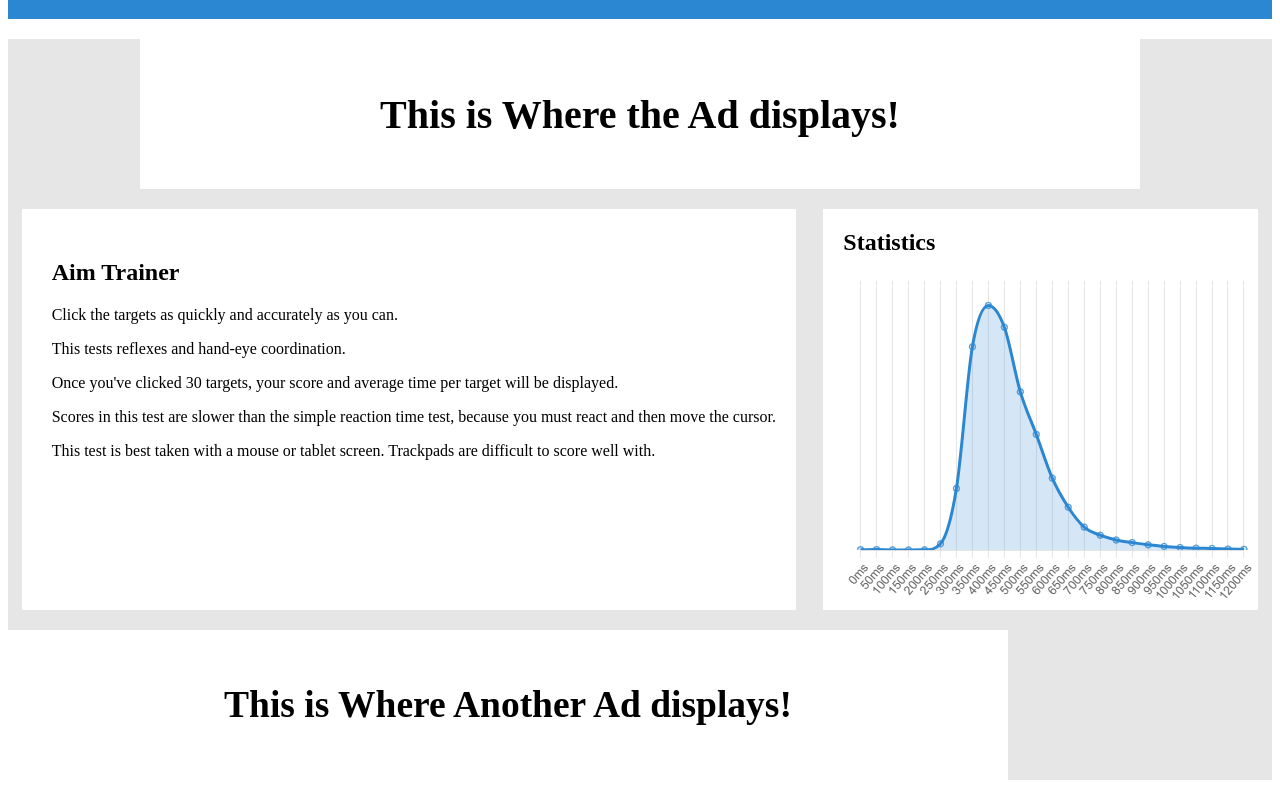
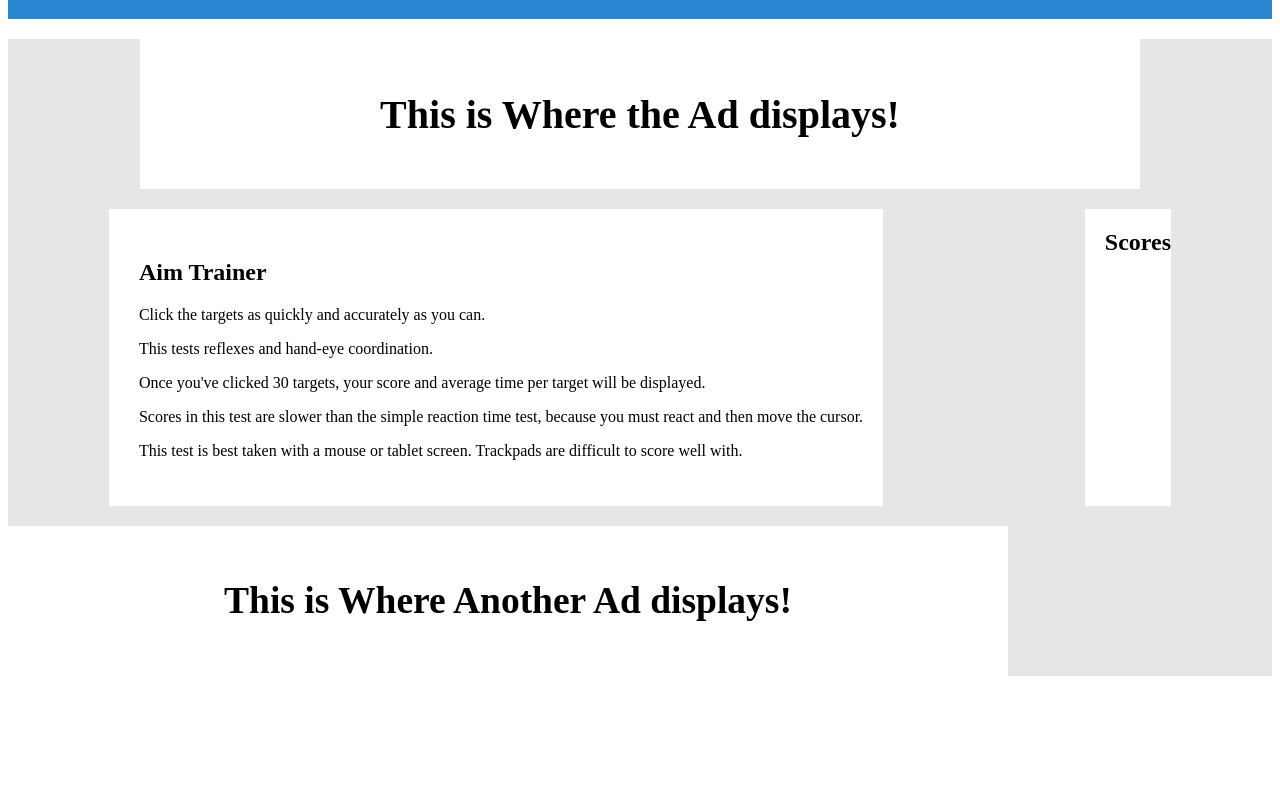
Before and after one commit to Kamalags24/human-bench, a Vue app: page / in a window 1280 px wide. Shown: the part 540-1340 px from the top of the page. After the commit the page ends 1236 px from the top, so only its background shows below. Built offline with nearby package versions, Linux system fonts and the light colour scheme.

Commit message:
stockage et affichage des scores

```diff
--- a/src/App.vue
+++ b/src/App.vue
@@ -2,6 +2,14 @@
 import { RouterLink, RouterView } from "vue-router";
 import gameArea from "@/components/gameArea.vue";
 import information from "@/components/information.vue";
+import { ref } from "vue";
+
+const scores = ref([])
+
+function sendScores(score){
+  scores.value = score
+  console.log(scores.value);
+}
 </script>
 
 <template>
@@ -17,8 +25,9 @@ import information from "@/components/information.vue";
       </div>
     </nav>
   </div>
-  <gameArea />
-  <information />
+
+  <gameArea  @update-score="sendScores"/>
+  <information :scores = "scores"/>
   <RouterView />
 </template>
 
--- a/src/components/gameArea.vue
+++ b/src/components/gameArea.vue
@@ -2,6 +2,7 @@
 import trainerArea from "./trainerArea.vue";
 import remaining from "./remaining.vue";
 import { ref } from "vue";
+const emit = defineEmits (['updateScore'])
 
 const Start = ref(true);
 const Game = ref(false);
@@ -15,6 +16,7 @@ const numClicks = ref(5);
 let width = ref(50);
 let height = ref(50);
 let lon = ref ()
+let allScores = ref ([])
 let  couleurs= ['#FF5733', '#33FF57', '#3357FF', '#F833FF', '#33FFF8',
 '#FFFF33', '#FF33F8', '#33FFFB', '#FF8333', '#33FF83',
 '#3373FF', '#F883FF', '#3383FF', '#FF3383', '#83FF33',
@@ -66,11 +68,14 @@ function timer() {
   // console.log(second.value);
   let timeout = setTimeout(timer, 1);
   if (count.value === 0 && second.value !== 0) {
+    stockerScore()
+    console.log(allScores.value);
     clearTimeout(timeout);
 
-    console.log("Le temps passé est : ", second.value);
   }
+
 }
+
 
 
 
@@ -86,6 +91,11 @@ function timer() {
     // console.log(element);
 
    }
+
+   function stockerScore() {
+    allScores.value.push(second.value); // Ajoutez le score actuel au tableau des scores
+    emit('updateScore', allScores.value)
+}
 
 
 </script>
--- a/src/components/information.vue
+++ b/src/components/information.vue
@@ -1,3 +1,25 @@
+<script setup>
+import { ref, onMounted, watch } from 'vue';
+
+
+const myScores = ref([])
+
+const props = defineProps({
+  scores : {
+    type:Array,
+  }
+})
+
+
+watch(()=>props.scores,(score)=>{
+  myScores.value = score
+  console.log(myScores.value);
+})
+
+
+</script>
+
+
 <template>
   <div class="container">
     <div class="second-container">
@@ -12,9 +34,14 @@
           <p>Scores in this test are slower than the simple reaction time test, because you must react and then move the cursor.</p>
           <p>This test is best taken with a mouse or tablet screen. Trackpads are difficult to score well with.</p>
       </div>
+
       <div class="container-four">
-          <h2>Statistics</h2>
-          <img src="/public/statt.png" alt="">
+        <h2>Scores</h2>
+        <div v-for="(score, index) in myScores" :key="index">
+              <h4>Score {{ index + 1 }}: {{ score }}</h4>
+          </div>
+
+          <!-- <img src="/public/statt.png" alt=""> -->
       </div>
     </div>
     <div class="container-five">
@@ -24,9 +51,6 @@
 
 </template>
 
-<script setup>
-
-</script>
 
 <style scoped>
   .container {
```
